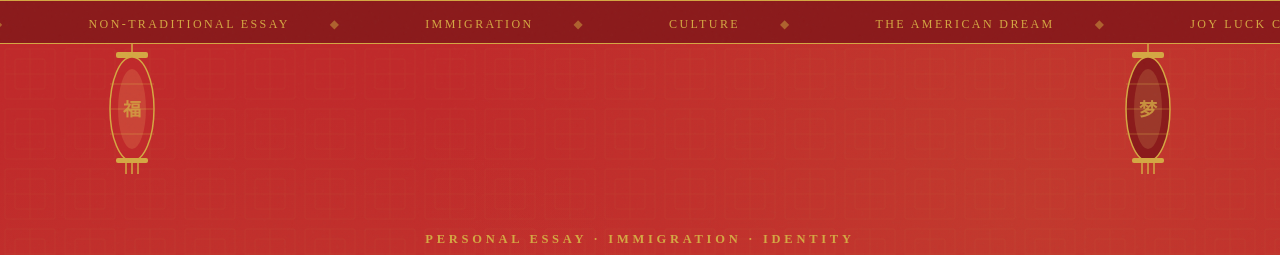
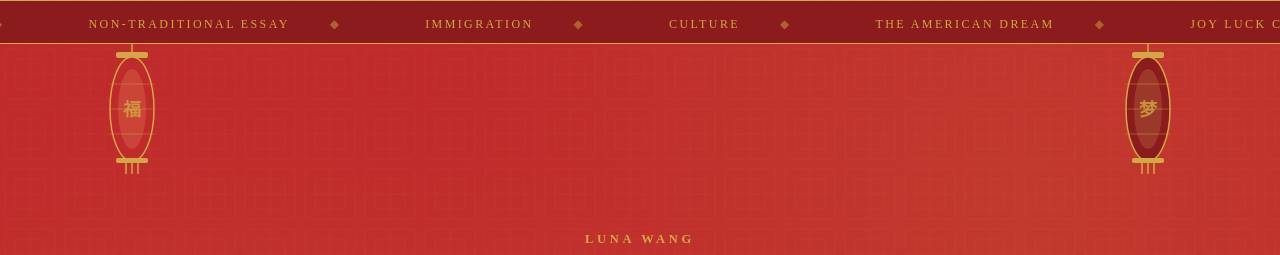
Before and after one commit to luna-777/english-essay, a plain HTML site: page index.html in a window 1280 px wide. Shown: the top 255 px of the page. Drawn offline with nearby package versions, Linux system fonts and the light colour scheme; a web font is replaced by a local one.

Commit message:
add name

```diff
--- a/index.html
+++ b/index.html
@@ -574,7 +574,7 @@
     <text x="30" y="82" font-family="Noto Serif SC, serif" font-size="18" font-weight="900" fill="#D4A843" text-anchor="middle" opacity="0.8">梦</text>
   </svg>
 
-  <p class="hero-kicker">Personal Essay · Immigration · Identity</p>
+  <p class="hero-kicker">LUNA WANG</p>
 
   <h1 class="hero-title">
     The Cost of<br>
```
